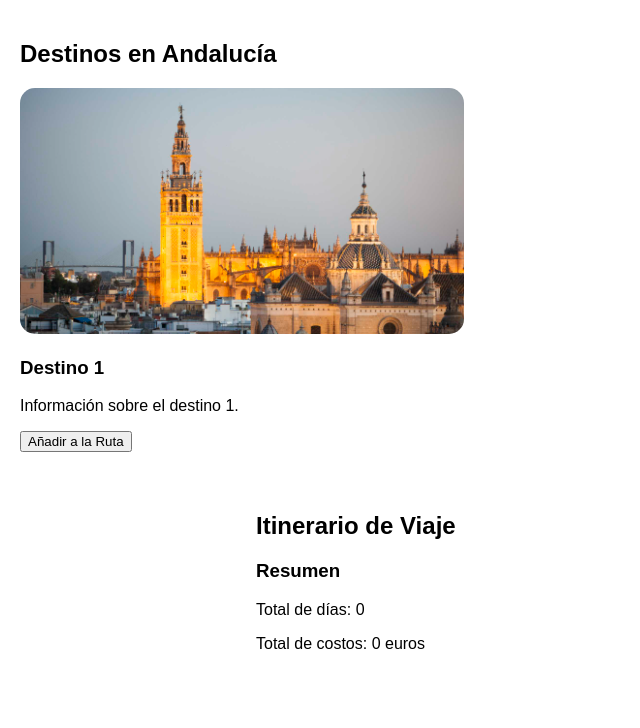
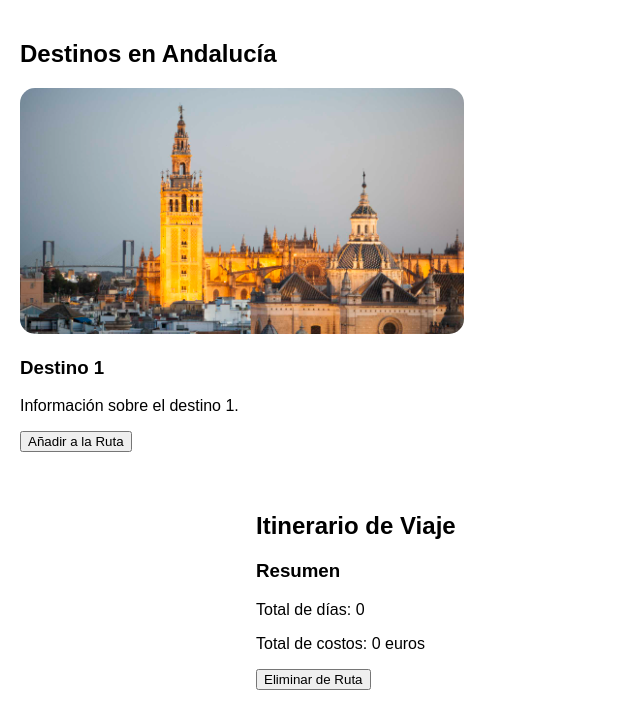
Before and after one commit to Pilipa500/Desarrollo_webCliente, a plain HTML site: page Segunda evaluacion/TiendaRutas/index.html in a window 1280 px wide. Shown: the whole page, without its empty margins (0-640 px from the left). Drawn offline with Linux system fonts and the light colour scheme.

Commit message:
Update index.html

```diff
--- a/Segunda evaluacion/TiendaRutas/index.html
+++ b/Segunda evaluacion/TiendaRutas/index.html
@@ -59,6 +59,7 @@
       <h3>Resumen</h3>
       <p>Total de días: <span id="total-dias">0</span></p>
       <p>Total de costos: <span id="total-costos">0</span> euros</p>
+      <button onclick="eliminarDestino(1)">Eliminar de Ruta</button>
     </div>
   </div>
 
```
